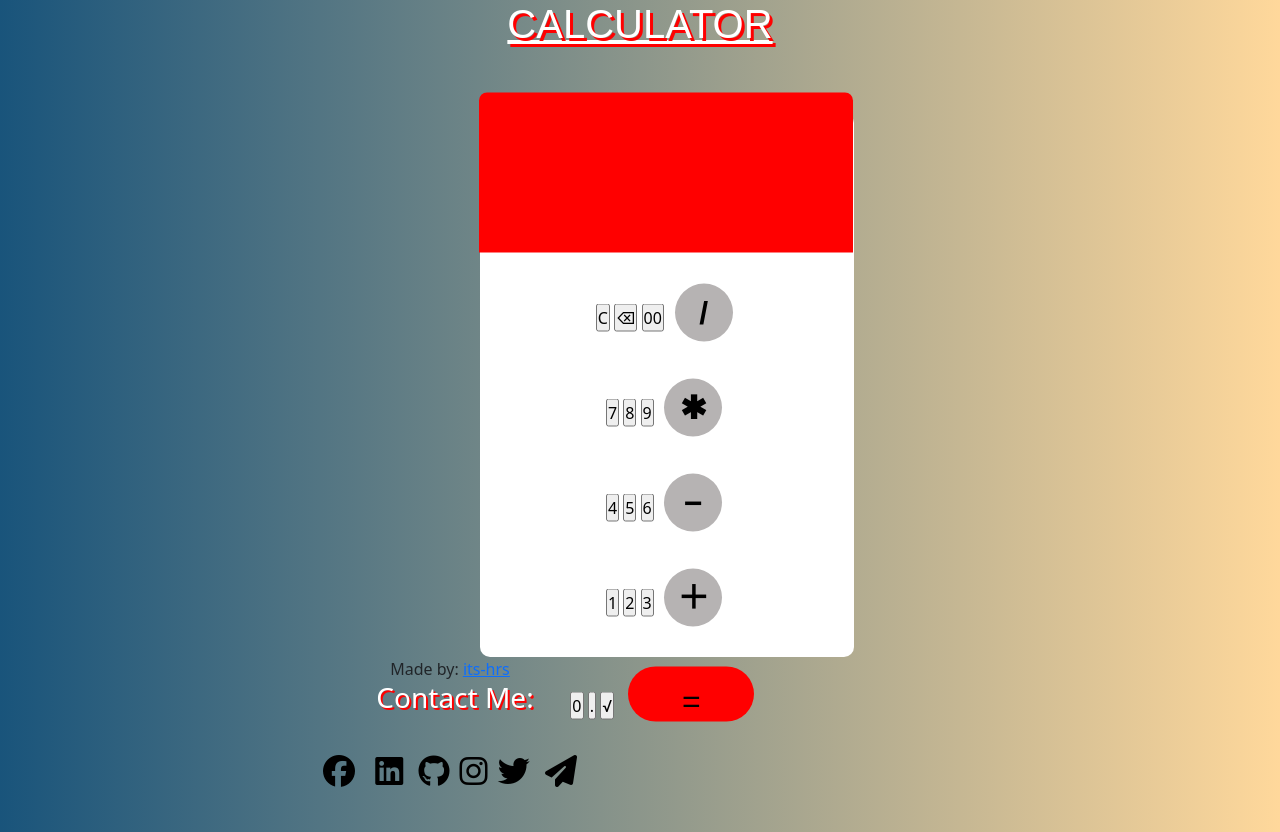
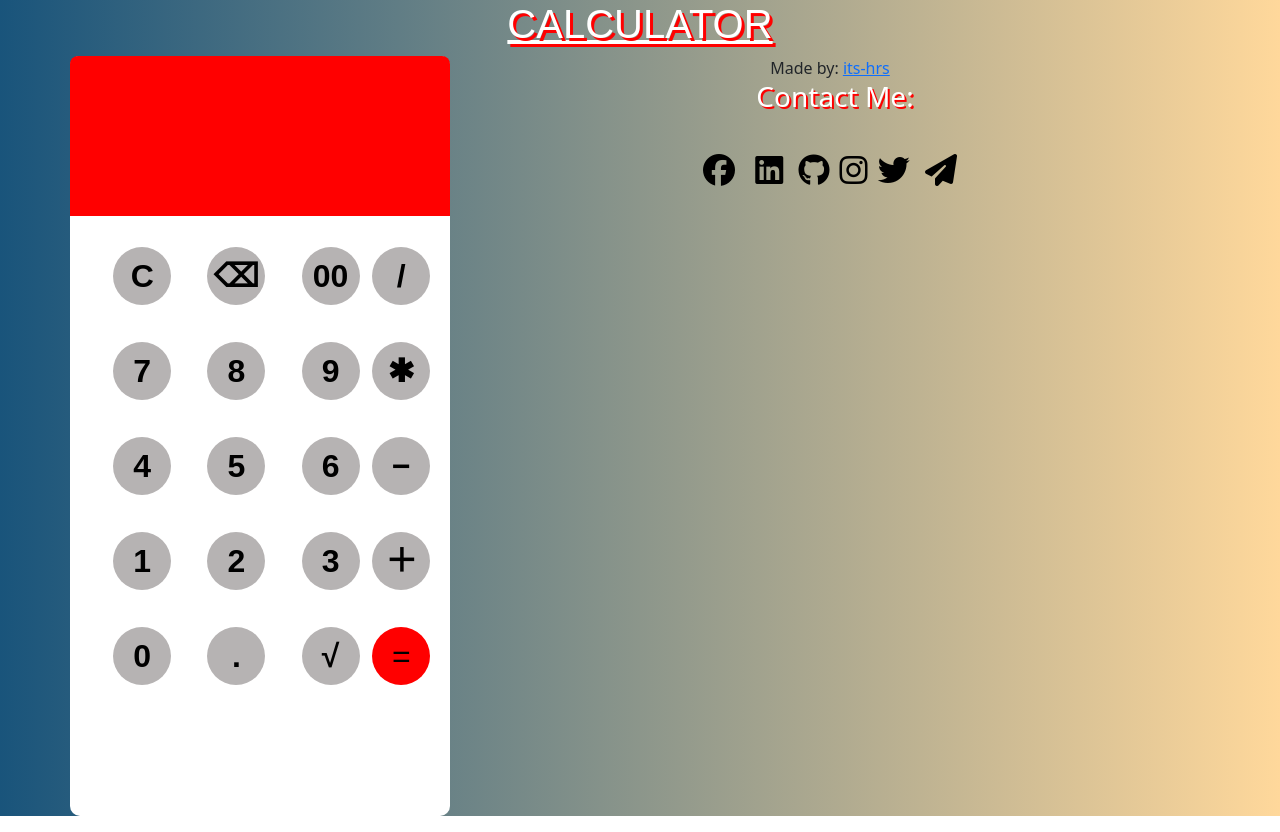
Before and after one commit to mj-this-side/Calculator-Project, a plain HTML site: page calculator.html in a window 1280 px wide. Drawn offline with nearby package versions, Linux system fonts and the light colour scheme.

Commit message:
Update calculator.css

```diff
--- a/calculator.css
+++ b/calculator.css
@@ -3,7 +3,9 @@
     padding: 0px;
 }
 body{
-
+    margin: 0;
+    padding:0;
+    line-height: 0.5;
     background:linear-gradient(to left,#ffd89b, #19547b);
     font-family: sans-serif;
 }
@@ -24,7 +26,7 @@ h3{
     color:white;
 }
 
-.calci{
+/* .calci{
     width: 500px;
     padding-top: 100px;
     padding-bottom: 100;
@@ -34,25 +36,22 @@ h3{
     transition:0.25px;
     transform: translate(-50%,-50%);
     text-align: center;
-}
+} */
 
 #zero{
-height: 55;
-width: 126;
+height: 58;
+width: 58;
 font-size: 2,5em;
 font-family: sans-serif;
 font-weight: 300;
 background-color: red;
-margin: 10px;
-padding: 10px;;
 }
 
 #main{
-    width: 374px;
-    height:68vh;
+    /* width: 374px; */
+    height: 95vh;
     background-color: white;
-    margin-left: 36%;
-    margin-top: 5% ;
+    /* margin-left: 36%; */
     border-radius: 10px;
 }
 
@@ -61,17 +60,31 @@ padding: 10px;;
     border:none;
     background:red;
     border-radius: 8px 8px 0px 0px;
-    width: 74.8%;
+    width: 107%;
     font-size:2.5em;
     font-family: sans-serif;
     font-weight: 550;
     height: 20vh;
-    margin-left: -0.5%;
+    margin-left: -3.5%;
     background-color: red;
     border:2px solid white(5, 218, 255, 0.726);
     color: rgb(55, 55, 55);
 }
+.button{
+    width: 58;
+    height: 58;
+    font-size: 2em;
+    border: none;
+    background: rgb(182, 179, 179);
+    font-family: sans-serif;
+    font-weight: bold;
+    border:0;
+    border-radius: 30px;
+    margin: -10px 2px 0px 30px;
+    transition:0.25px;
+    cursor: pointer;
 
+}
 
 h1{
 
@@ -90,7 +103,6 @@ h1{
 .operator{
     width: 58;
     height: 58;
-    padding-top: -1;
     font-size: 2em;
     text-align: center;
     color: black;
@@ -105,3 +117,41 @@ h1{
     cursor:pointer;
 
 }
+
+.button:hover{
+    background: rgb(13, 238, 189);
+}
+
+.operator:hover{
+    background: #282fee;
+}
+
+#fb:hover{
+    color: blue;
+}
+
+#linkedin:hover{
+    color: darkblue
+}
+#github:hover{
+    color: rgb(130, 130, 130);
+}
+
+#insta:hover{
+    color: rgb(241, 43, 76);
+}
+
+#tweet:hover{
+    color:#1DA1F2;
+}
+
+#zero:hover{
+background-color:rgb(247, 29, 29);
+}
+
+#mail:hover{
+    color: BB001B;
+}
+#particles-js {
+    height: 40vh;
+  }
```
